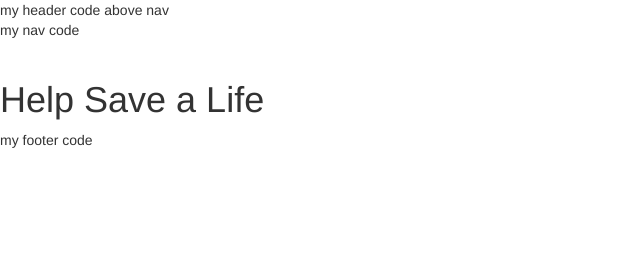
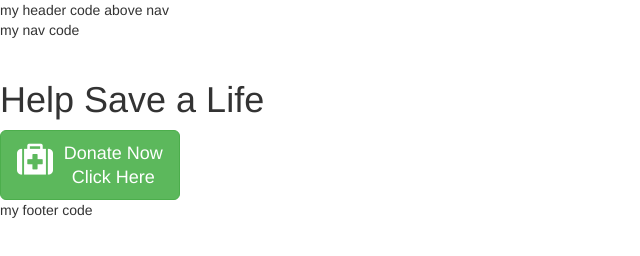
Before and after one commit to jsalamone90/project4813, a plain HTML site: page index.html in a window 1280 px wide. Shown: the whole page, without its empty margins (0-640 px from the left). Drawn offline with nearby package versions, Linux system fonts and the light colour scheme.

Commit message:
added font-awesome example

```diff
--- a/index.html
+++ b/index.html
@@ -19,6 +19,12 @@
 
   <h1>Help Save a Life</h1>
 
+  <a class="btn btn-lg btn-success" href="#">
+    <i class="fa fa-medkit fa-2x pull-left"></i>
+    Donate Now<br>
+    Click Here
+  </a>
+
 
 
 
```
